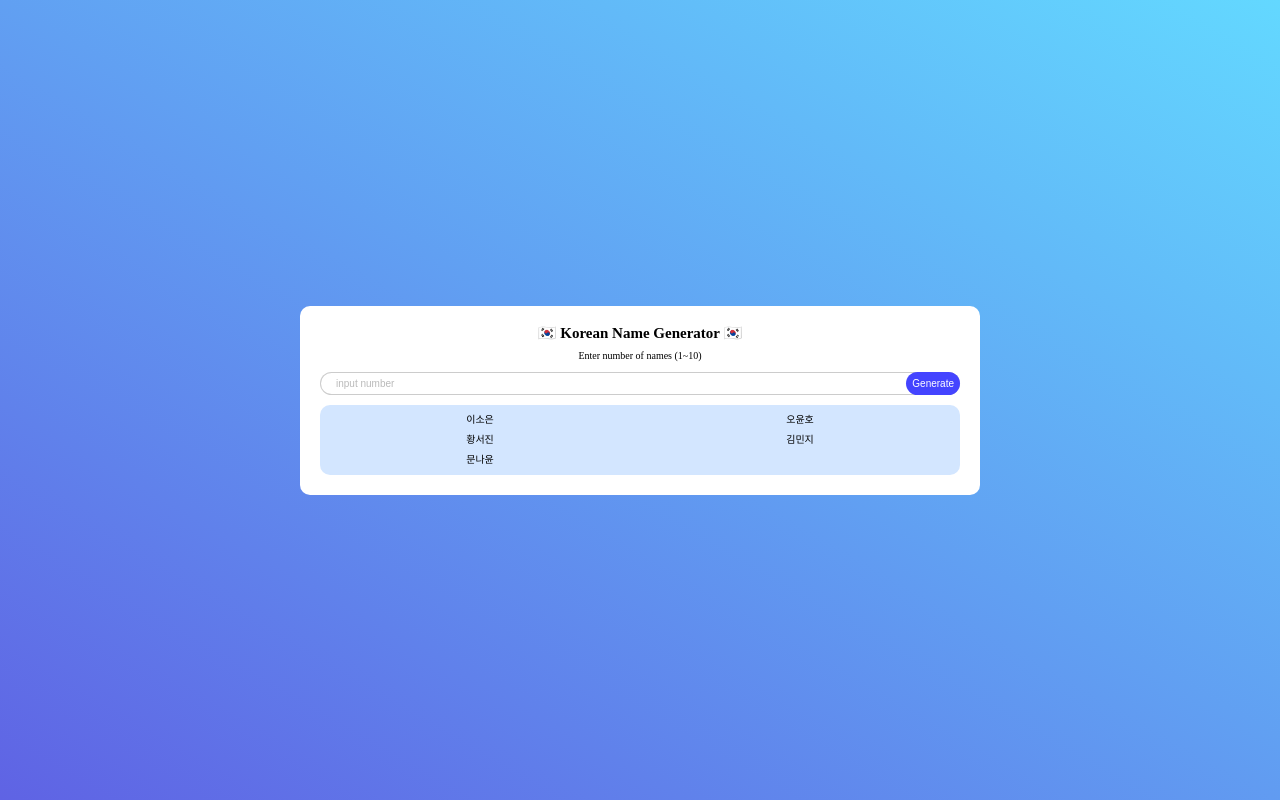
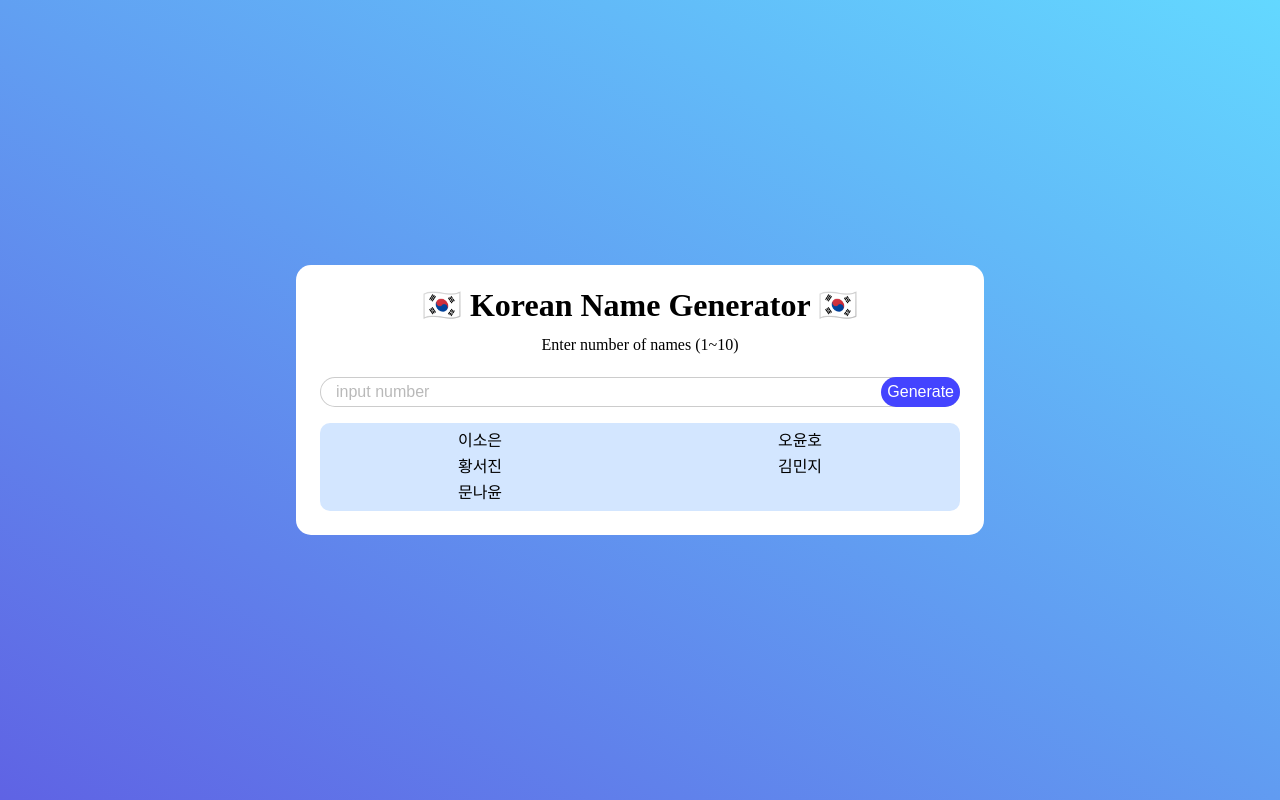
Before and after one commit to Lemu9810/mini-project-name-generator, a plain HTML site: page index.html in a window 1280 px wide. Both pictures are taken after typing "5" into the empty fields and a click on the input "Generate". Drawn offline with Linux system fonts and the light colour scheme.

Commit message:
update css

```diff
--- a/style.css
+++ b/style.css
@@ -1,4 +1,11 @@
 @import "reset.css";
+
+:root {
+  --l-size: 2em;
+  --m-size: 1.5em;
+  --s-size: 1em;
+  --xs-size: 0.5em;
+}
 
 body {
   background: linear-gradient(30deg, rgb(95, 99, 228), rgb(99, 216, 255));
@@ -10,24 +17,24 @@ body {
 
 .generator-box {
   background-color: white;
-  padding: 20px;
-  border-radius: 10px;
+  padding: var(--m-size);
+  border-radius: 15px;
   text-align: center;
   width: 50%;
 }
 
 .generator-box__header h3 {
-  font-size: 15px;
+  font-size: var(--l-size);
   font-weight: 600;
-  margin-bottom: 5px;
+  margin-bottom: var(--xs-size);
 }
 
 .generator-box__header span {
-  font-size: 10px;
+  font-size: var(--s-size);
 }
 
 .generator-box__header {
-  margin-bottom: 10px;
+  margin-bottom: var(--m-size);
 }
 
 .generator-box__input form {
@@ -39,7 +46,7 @@ body {
   border: 1px solid rgba(0, 0, 0, 0.2);
   padding: 5px 15px;
   border-radius: 15px;
-  font-size: 10px;
+  font-size: var(--s-size);
   width: 100%;
 }
 
@@ -51,7 +58,7 @@ body {
 #submit {
   position: absolute;
   right: 0px;
-  font-size: 10px;
+  font-size: var(--s-size);
   border: none;
   background-color: rgb(68, 68, 255);
   color: white;
@@ -62,7 +69,7 @@ body {
 .generator-box__print {
   background-color: rgb(211, 230, 255);
   border-radius: 10px;
-  margin-top: 10px;
+  margin-top: var(--s-size);
   overflow: hidden;
   display: flex;
   flex-wrap: wrap;
@@ -71,7 +78,7 @@ body {
 .generator-box__print span {
   display: block;
   margin-bottom: 10px;
-  font-size: 10px;
+  font-size: var(--s-size);
   width: 50%;
 }
 
```
